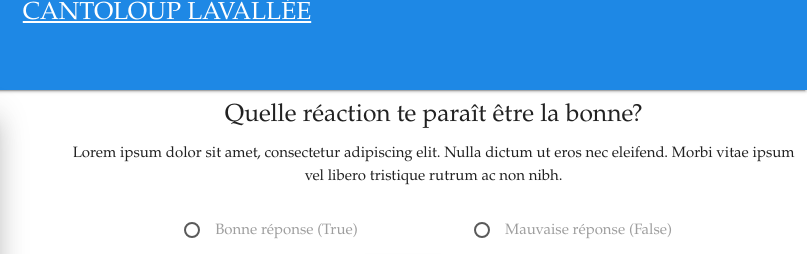
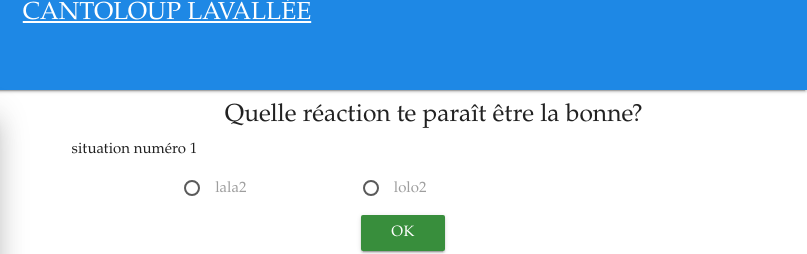
Before and after one commit to Nolan32/Projet_Cantoloup, a website: page index.html in a window 1280 px wide. Shown: the top 254 px of the page, 473-1280 px from the left. Drawn offline with nearby package versions, Linux system fonts and the light colour scheme.

Commit message:
ajout de la function genererPreventionAlea + integration sur la partie Html

```diff
--- a/app.js
+++ b/app.js
@@ -1,38 +1,44 @@
 console.log('Hello');
 
-var situations = [];
+var situations = [{
+					situation : "situation numéro 1",
+					resA : "lala1",
+					resB : "lolo1",
+					response : "resA",
+					ifResA : "bravo, tu as donné la bonne reponse + message prevention",
+					ifResB : "dommage, tu as donné la mauvaise reponse + message prevention"},
+				{
+					situation : "situation numéro 1",
+					resA : "lala2",
+					resB : "lolo2",
+					response : "resA",
+					ifResA : "bravo, tu as donné la bonne reponse + message prevention",
+					ifResB : "dommage, tu as donné la mauvaise reponse + message prevention"},];
 
-var num1 = {
-	situation : "situation numéro 1",
-	resA : "bonne reponse",
-	resB : "mauvaise reponse",
-	response : "resA",
-	ifResA : "bravo, tu as donné la bonne reponse + message prevention",
-	ifResB : "dommage, tu as donné la mauvaise reponse + message prevention",
+var Alea =Math.floor(Math.random()*situations.length);
+function GenererPreventionAlea(){
+	// $('#img').append("<img class='responsive-img' src='/res/nom_de_l_image'>")
+	$('#situation').html(situations[Alea].situation);
+	$('#resA').html(situations[Alea].resA);
+	$('#resB').html(situations[Alea].resB);
 };
-
-
-
-
 function preventionMessage() {
 	if ($("#radioBtn input").is(':checked')){
 		var test = $("#radioBtn input:checked").val();
 		console.log(test);
-		if(test === num1.response){
-			$("#reponsePrevention").html(num1.ifResA);
+		if(test === situations[Alea].response){
+			$("#reponsePrevention").html(situations[Alea].ifResA);
 		}else{
-			$('#reponsePrevention').html(num1.ifResB);
+			$('#reponsePrevention').html(situations[Alea].ifResB);
 		}
 	}else{
 		console.log("pas de reponse selectionnée");
 	}
 
 }
-
-
-
-
-affichageReponses();
-$("#validate").click(function() {
-	preventionMessage();
-});
+$(document).ready(function(){
+	GenererPreventionAlea();
+	$("#validate").click(function() {
+		preventionMessage();
+	});
+})
--- a/index.html
+++ b/index.html
@@ -24,15 +24,15 @@
 			<div class="col s7">
 				<div id="text">
 					<h5 class="center-align">Quelle réaction te paraît être la bonne?</h5>
-					<p>Lorem ipsum dolor sit amet, consectetur adipiscing elit. Nulla dictum ut eros nec eleifend. Morbi vitae ipsum vel libero tristique rutrum ac non nibh.</p>
+					<div id="situation"></div>
 				</div>
 
 				<div id="radioBtn">
 					<input id="radioTrue" type="radio" name="answer" value="resA">
-					<label for="radioTrue">Bonne réponse (True)</label>
+					<label for="radioTrue" id="resA">Bonne réponse (True)</label>
 
 					<input id="radioFalse" type="radio" name="answer" value="resB">
-					<label for="radioFalse">Mauvaise réponse (False)</label>
+					<label for="radioFalse" id="resB">Mauvaise réponse (False)</label>
 				</div>
 
 				<div>
```
